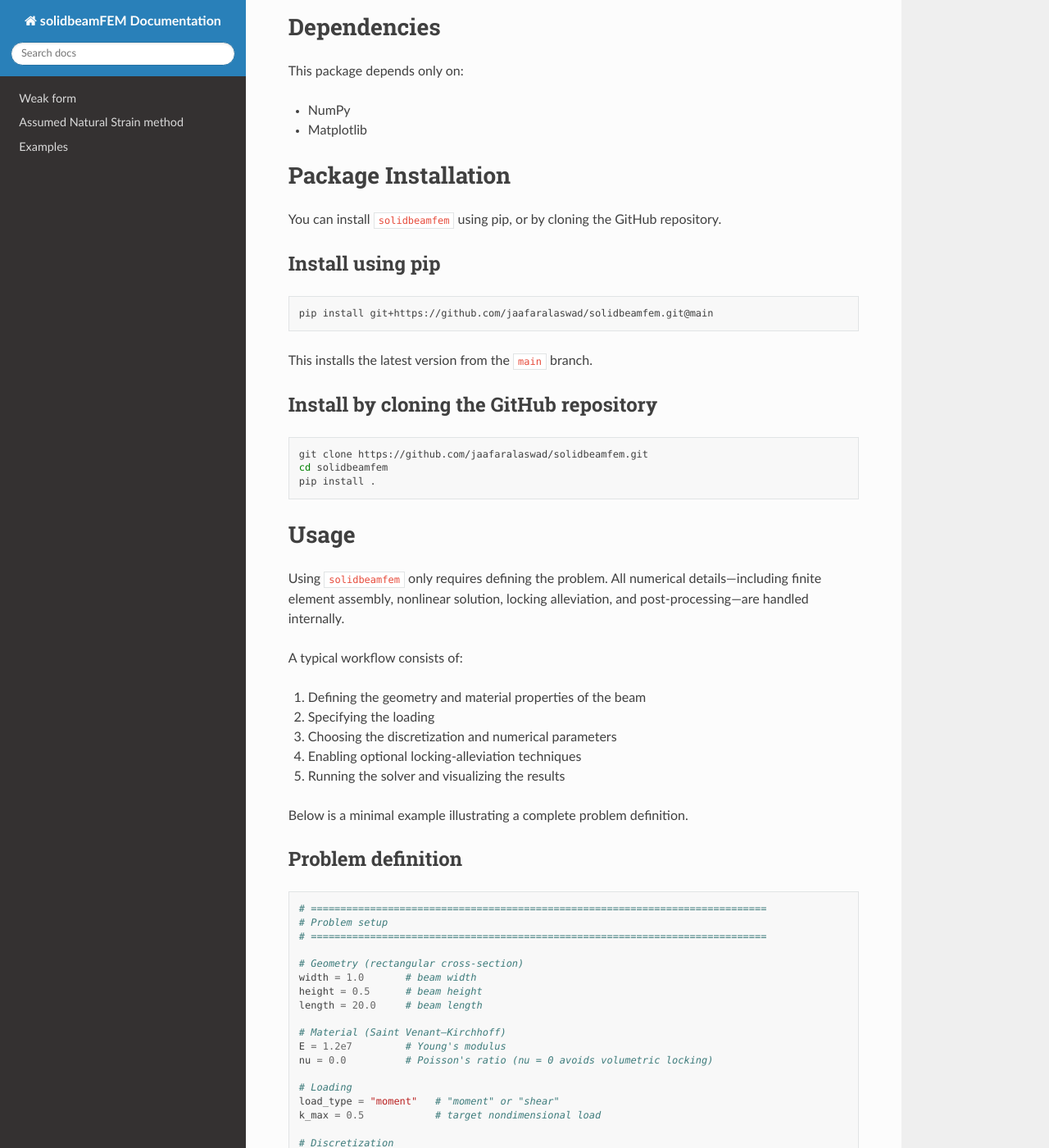
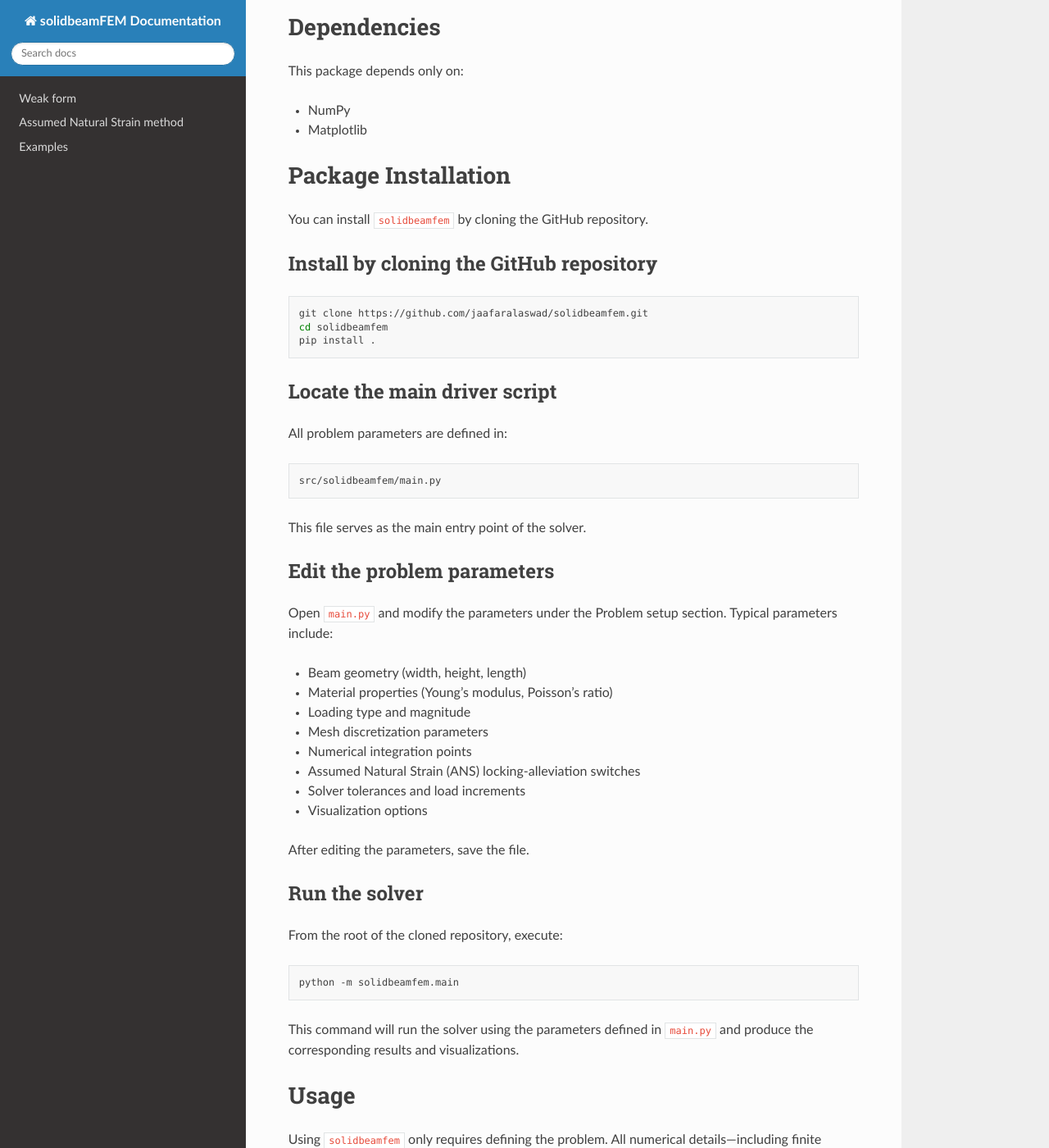
Before and after one commit to jaafaralaswad/solidbeamfem, a Sphinx documentation site: the page built from docs/source/index.rst, in a window 1280 px wide and 1400 px high, scrolled down 358 px. Shown: the whole window at 82% size. Built offline with Sphinx 7.4.7 and the Read the Docs theme 3.1.0, drawn with Linux system fonts in a browser that asks for light colours.

Commit message:
Update index.rst

```diff
--- a/docs/source/index.rst
+++ b/docs/source/index.rst
@@ -28,16 +28,7 @@
 Package Installation
 ====================
 
-You can install ``solidbeamfem`` using pip, or by cloning the GitHub repository.
-
-Install using pip
--------------------------------
-
-.. code-block:: bash
-
-   pip install git+https://github.com/jaafaralaswad/solidbeamfem.git@main
-
-This installs the latest version from the ``main`` branch.
+You can install ``solidbeamfem`` by cloning the GitHub repository.
 
 Install by cloning the GitHub repository
 ---------------------------------------
@@ -48,6 +39,46 @@
    cd solidbeamfem
    pip install .
 
+
+Locate the main driver script
+-----------------------------
+
+All problem parameters are defined in:
+
+.. code-block:: text
+
+   src/solidbeamfem/main.py
+
+This file serves as the main entry point of the solver.
+
+Edit the problem parameters
+---------------------------
+
+Open ``main.py`` and modify the parameters under the
+Problem setup section. Typical parameters include:
+
+- Beam geometry (width, height, length)
+- Material properties (Young’s modulus, Poisson’s ratio)
+- Loading type and magnitude
+- Mesh discretization parameters
+- Numerical integration points
+- Assumed Natural Strain (ANS) locking-alleviation switches
+- Solver tolerances and load increments
+- Visualization options
+
+After editing the parameters, save the file.
+
+Run the solver
+--------------
+
+From the root of the cloned repository, execute:
+
+.. code-block:: bash
+
+   python -m solidbeamfem.main
+
+This command will run the solver using the parameters defined in
+``main.py`` and produce the corresponding results and visualizations.
 
 
 Usage
```
